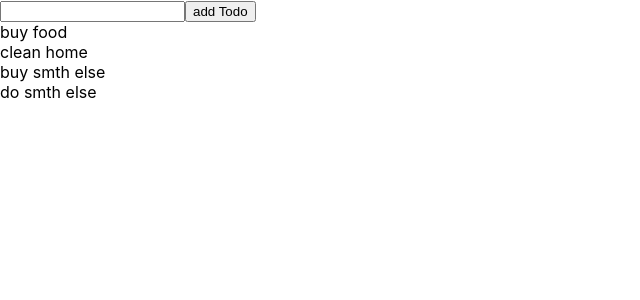
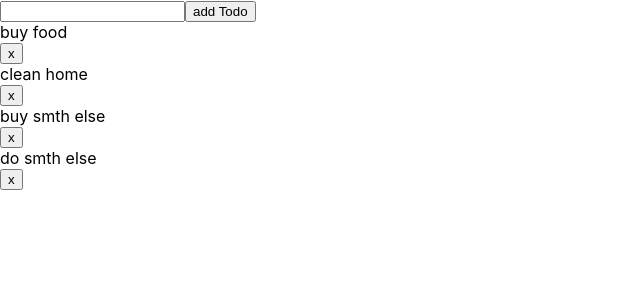
Before and after one commit to DawidKurkiewicz/redux-exercises-day1, a React (Create React App) app: page / in a window 1280 px wide. Shown: the top 300 px of the page, without its empty margins (0-640 px from the left). Built offline with nearby package versions, Linux system fonts and the light colour scheme.

Commit message:
task can now be delete

```diff
--- a/src/TodoList.js
+++ b/src/TodoList.js
@@ -2,6 +2,8 @@ import React from 'react'
 import { connect } from 'react-redux'
 import { addTodo } from './store/todos'
 import { toggleTodo } from './store/todos'
+import { deleteTodo } from './store/todos'
+
 
 
 
@@ -12,7 +14,9 @@ const mapStateToProps = store => ({
 
 const mapDispatchToProps = dispatch => ({
     _addTodo: text => dispatch(addTodo(text)),
-    _toggleTodo: index => dispatch(toggleTodo(index))
+    _toggleTodo: index => dispatch(toggleTodo(index)),
+    _deleteTodo: index => dispatch(deleteTodo(index))
+
 })
 
 class TodoList extends React.PureComponent {
@@ -28,9 +32,12 @@ class TodoList extends React.PureComponent {
     }
 
 
-handleTodoClick = index => {
-this.props._toggleTodo(index)
-}
+    handleTodoClick = index => {
+        this.props._toggleTodo(index)
+    }
+    handleDelete = index => {
+        this.props._deleteTodo(index)
+    }
 
     render() {
 
@@ -39,10 +46,18 @@ this.props._toggleTodo(index)
             <button onClick={this.handleButtonClick}> add Todo </button>
             {this.props._todos.map((todo, index) =>
                 <div
-                style = {{textDecoration: todo.completed ? 'line-through' : 'none'}}
-                onClick ={ () => this.handleTodoClick(index)}
-                key={todo.text}> {todo.text}</div>
-            )}
+                    style={{
+                        textDecoration: todo.completed ? 'line-through' : 'none'
+                    }}
+                    key={todo.text}>
+                    <div onClick={() => this.handleTodoClick(index)}> {todo.text}</div>
+
+
+                    <button type="button" onClick={() => this.handleDelete(index)}> x </button>
+
+                </div>
+            )
+            }
         </div>
     }
 }
```
